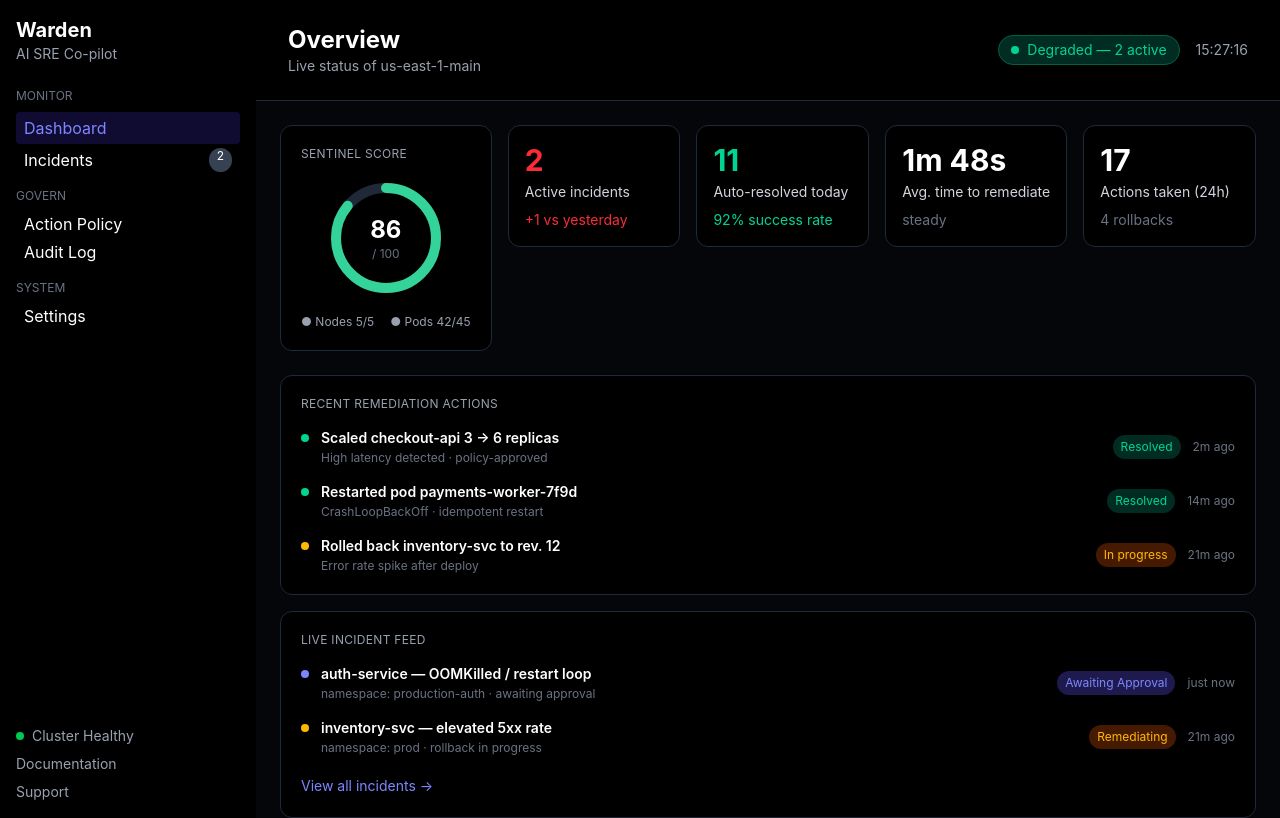
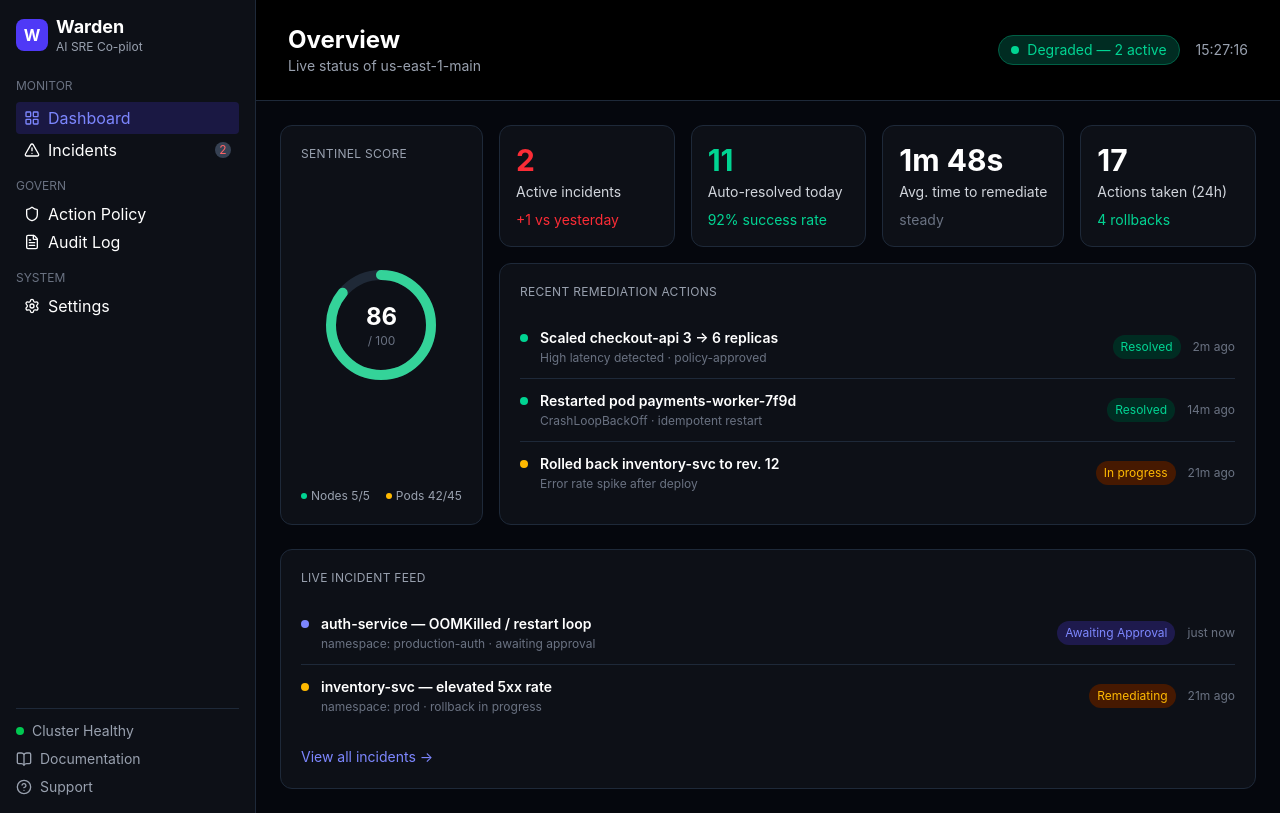
Before and after one commit to Abjithbk/warden-ai, a React app in the folder dashboard/frontend/: page / in a window 1280 px wide. Built offline with nearby package versions, Linux system fonts and the light colour scheme; the HTML template or start-up script is replaced by a standard one.

Commit message:
fix(dashboard): align card layout with reference, add sidebar icons, fix colors and row dividers (issue #2)

```diff
--- a/dashboard/frontend/package.json
+++ b/dashboard/frontend/package.json
@@ -11,6 +11,7 @@
   },
   "dependencies": {
     "@tailwindcss/vite": "^4.3.3",
+    "lucide-react": "^1.39.0",
     "react": "^19.2.8",
     "react-dom": "^19.2.8",
     "tailwindcss": "^4.3.3"
--- a/dashboard/frontend/src/App.jsx
+++ b/dashboard/frontend/src/App.jsx
@@ -20,17 +20,21 @@ function App() {
   return (
     <div style={{ display: 'flex' }}>
       <Sidebar />
-      <div className="bg-[#05060a] min-h-screen" style={{ flex: 1 }}>
+      <div className="bg-[#05070d] min-h-screen" style={{ flex: 1 }}>
         <Header />
-        <div className="flex items-start gap-4 p-6">
+        <div className="flex items-stretch gap-4 p-6">
           <SentinelScoreCard score={86} maxScore={100} nodesLabel="Nodes 5/5" podsLabel="Pods 42/45" />
-          <StatCard value="2" label="Active incidents" subtext="+1 vs yesterday" accentColor="red" />
-          <StatCard value="11" label="Auto-resolved today" subtext="92% success rate" accentColor="green" />
-          <StatCard value="1m 48s" label="Avg. time to remediate" subtext="steady" accentColor="white" />
-          <StatCard value="17" label="Actions taken (24h)" subtext="4 rollbacks" accentColor="white" />
+          <div className="flex-1 flex flex-col gap-4">
+            <div className="flex gap-4">
+              <StatCard value="2" label="Active incidents" subtext="+1 vs yesterday" accentColor="red" subtextColor="red" />
+              <StatCard value="11" label="Auto-resolved today" subtext="92% success rate" accentColor="green" subtextColor="green" />
+              <StatCard value="1m 48s" label="Avg. time to remediate" subtext="steady" accentColor="white" />
+              <StatCard value="17" label="Actions taken (24h)" subtext="4 rollbacks" accentColor="white" subtextColor="green" />
+            </div>
+            <RemediationActionsList actions={remediationActions} />
+          </div>
         </div>
-        <div className="px-6 flex flex-col gap-4">
-          <RemediationActionsList actions={remediationActions} />
+        <div className="px-6 pb-6">
           <LiveIncidentFeed incidents={liveIncidents} />
         </div>
       </div>
--- a/dashboard/frontend/src/components/LiveIncidentFeed.jsx
+++ b/dashboard/frontend/src/components/LiveIncidentFeed.jsx
@@ -1,10 +1,13 @@
 function LiveIncidentFeed({ incidents }) {
   return (
-    <div className="bg-black border border-gray-800 rounded-xl p-5">
+    <div className="bg-[#0d1017] border border-gray-800 rounded-xl p-5">
       <p className="text-gray-400 text-xs tracking-wide mb-4">LIVE INCIDENT FEED</p>
-      <div className="flex flex-col gap-4">
-        {incidents.map((incident) => (
-          <div key={incident.id} className="flex items-center justify-between">
+      <div className="flex flex-col">
+        {incidents.map((incident, index) => (
+          <div
+            key={incident.id}
+            className={`flex items-center justify-between py-3 ${index !== incidents.length - 1 ? 'border-b border-gray-800' : ''}`}
+          >
             <div className="flex items-start gap-3">
               <span className={`w-2 h-2 rounded-full mt-1.5 ${incident.status === 'Awaiting Approval' ? 'bg-indigo-400' : 'bg-amber-400'}`}></span>
               <div>
--- a/dashboard/frontend/src/components/RemediationActionsList.jsx
+++ b/dashboard/frontend/src/components/RemediationActionsList.jsx
@@ -1,10 +1,13 @@
 function RemediationActionsList({ actions }) {
   return (
-    <div className="bg-black border border-gray-800 rounded-xl p-5">
+    <div className="bg-[#0d1017] border border-gray-800 rounded-xl p-5">
       <p className="text-gray-400 text-xs tracking-wide mb-4">RECENT REMEDIATION ACTIONS</p>
-      <div className="flex flex-col gap-4">
-        {actions.map((action) => (
-          <div key={action.id} className="flex items-center justify-between">
+      <div className="flex flex-col">
+        {actions.map((action, index) => (
+          <div
+            key={action.id}
+            className={`flex items-center justify-between py-3 ${index !== actions.length - 1 ? 'border-b border-gray-800' : ''}`}
+          >
             <div className="flex items-start gap-3">
               <span className={`w-2 h-2 rounded-full mt-1.5 ${action.status === 'Resolved' ? 'bg-emerald-400' : 'bg-amber-400'}`}></span>
               <div>
--- a/dashboard/frontend/src/components/SentinelScoreCard.jsx
+++ b/dashboard/frontend/src/components/SentinelScoreCard.jsx
@@ -5,9 +5,9 @@ function SentinelScoreCard({ score, maxScore, nodesLabel, podsLabel }) {
   const offset = circumference - progress * circumference
 
   return (
-    <div className="bg-black border border-gray-800 rounded-xl p-5">
+    <div className="bg-[#0d1017] border border-gray-800 rounded-xl p-5 flex flex-col justify-between">
       <p className="text-gray-400 text-xs tracking-wide">SENTINEL SCORE</p>
-      <div className="relative flex justify-center my-4">
+      <div className="relative flex justify-center">
         <svg width="120" height="120" viewBox="0 0 120 120">
           <circle cx="60" cy="60" r={radius} fill="none" stroke="#1f2937" strokeWidth="10" />
           <circle
@@ -29,8 +29,14 @@ function SentinelScoreCard({ score, maxScore, nodesLabel, podsLabel }) {
         </div>
       </div>
       <div className="flex justify-center gap-4 text-xs text-gray-400 whitespace-nowrap">
-        <span>● {nodesLabel}</span>
-        <span>● {podsLabel}</span>
+        <span className="flex items-center gap-1">
+          <span className="w-1.5 h-1.5 rounded-full bg-emerald-400"></span>
+          {nodesLabel}
+        </span>
+        <span className="flex items-center gap-1">
+          <span className="w-1.5 h-1.5 rounded-full bg-amber-400"></span>
+          {podsLabel}
+        </span>
       </div>
     </div>
   )
--- a/dashboard/frontend/src/components/Sidebar.jsx
+++ b/dashboard/frontend/src/components/Sidebar.jsx
@@ -1,34 +1,68 @@
+import { LayoutGrid, TriangleAlert, Shield, FileText, Settings as SettingsIcon, BookOpen, HelpCircle } from 'lucide-react'
+
 const incidentCount = 2
 
 function Sidebar() {
   return (
-    <div className="min-h-screen w-64 bg-black text-white p-4 flex flex-col justify-between">
+    <div className="min-h-screen w-64 bg-[#0d1017] text-white p-4 flex flex-col justify-between border-r border-gray-800">
       <div>
-        <h1 className="text-xl font-bold">Warden</h1>
-        <p className="text-sm text-gray-400 mb-6">AI SRE Co-pilot</p>
+        <div className="flex items-center gap-2 mb-6">
+          <div className="w-8 h-8 bg-indigo-600 rounded-lg flex items-center justify-center font-bold">
+            W
+          </div>
+          <div>
+            <h1 className="text-lg font-bold leading-tight">Warden</h1>
+            <p className="text-xs text-gray-400 leading-tight">AI SRE Co-pilot</p>
+          </div>
+        </div>
 
         <p className="text-xs text-gray-500 mb-2">MONITOR</p>
-        <p className="mb-1 bg-indigo-600/20 text-indigo-400 px-2 py-1 rounded">Dashboard</p>
-        <p className="mb-4 flex justify-between px-2">
-          <span>Incidents</span>
-          <span className="bg-gray-700 text-xs px-2 rounded-full">{incidentCount}</span>
+        <p className="mb-1 bg-indigo-600/20 text-indigo-400 px-2 py-1 rounded flex items-center gap-2">
+          <LayoutGrid size={16} />
+          Dashboard
+        </p>
+        <p className="mb-4 flex items-center justify-between px-2">
+          <span className="flex items-center gap-2">
+            <TriangleAlert size={16} />
+            Incidents
+          </span>
+          <span className="bg-gray-700 text-red-400 text-xs w-4 h-4 rounded-full flex items-center justify-center">
+            {incidentCount}
+          </span>
         </p>
 
         <p className="text-xs text-gray-500 mb-2">GOVERN</p>
-        <p className="mb-1 px-2">Action Policy</p>
-        <p className="mb-4 px-2">Audit Log</p>
+        <p className="mb-1 px-2 flex items-center gap-2">
+          <Shield size={16} />
+          Action Policy
+        </p>
+        <p className="mb-4 px-2 flex items-center gap-2">
+          <FileText size={16} />
+          Audit Log
+        </p>
 
         <p className="text-xs text-gray-500 mb-2">SYSTEM</p>
-        <p className="mb-1 px-2">Settings</p>
+        <p className="mb-1 px-2 flex items-center gap-2">
+          <SettingsIcon size={16} />
+          Settings
+        </p>
       </div>
 
       <div className="text-sm text-gray-400 space-y-2">
+        <div className="border-t border-gray-800 pt-3">
+          <p className="flex items-center gap-2">
+            <span className="w-2 h-2 bg-green-500 rounded-full"></span>
+            Cluster Healthy
+          </p>
+        </div>
         <p className="flex items-center gap-2">
-          <span className="w-2 h-2 bg-green-500 rounded-full"></span>
-          Cluster Healthy
+          <BookOpen size={16} />
+          Documentation
         </p>
-        <p>Documentation</p>
-        <p>Support</p>
+        <p className="flex items-center gap-2">
+          <HelpCircle size={16} />
+          Support
+        </p>
       </div>
     </div>
   )
--- a/dashboard/frontend/src/components/StatCard.jsx
+++ b/dashboard/frontend/src/components/StatCard.jsx
@@ -1,11 +1,14 @@
-function StatCard({ value, label, subtext, accentColor }) {
+function StatCard({ value, label, subtext, accentColor, subtextColor }) {
+  const colorClass = accentColor === 'red' ? 'text-red-500' : accentColor === 'green' ? 'text-emerald-400' : 'text-white'
+  const subColorClass = subtextColor === 'red' ? 'text-red-500' : subtextColor === 'green' ? 'text-emerald-400' : 'text-gray-500'
+
   return (
-    <div className="bg-black border border-gray-800 rounded-xl p-4 flex-1">
-      <p className={`text-3xl font-bold whitespace-nowrap ${accentColor === 'red' ? 'text-red-500' : accentColor === 'green' ? 'text-emerald-400' : 'text-white'}`}>
+    <div className="bg-[#0d1017] border border-gray-800 rounded-xl p-4 flex-1">
+      <p className={`text-3xl font-bold whitespace-nowrap ${colorClass}`}>
         {value}
       </p>
       <p className="text-gray-300 text-sm mt-1 whitespace-nowrap">{label}</p>
-      <p className={`text-sm mt-2 whitespace-nowrap ${accentColor === 'red' ? 'text-red-500' : accentColor === 'green' ? 'text-emerald-400' : 'text-gray-500'}`}>
+      <p className={`text-sm mt-2 whitespace-nowrap ${subColorClass}`}>
         {subtext}
       </p>
     </div>
```
Also changed, not shown: 1 other file (tests, documents, lock files or other folders).
